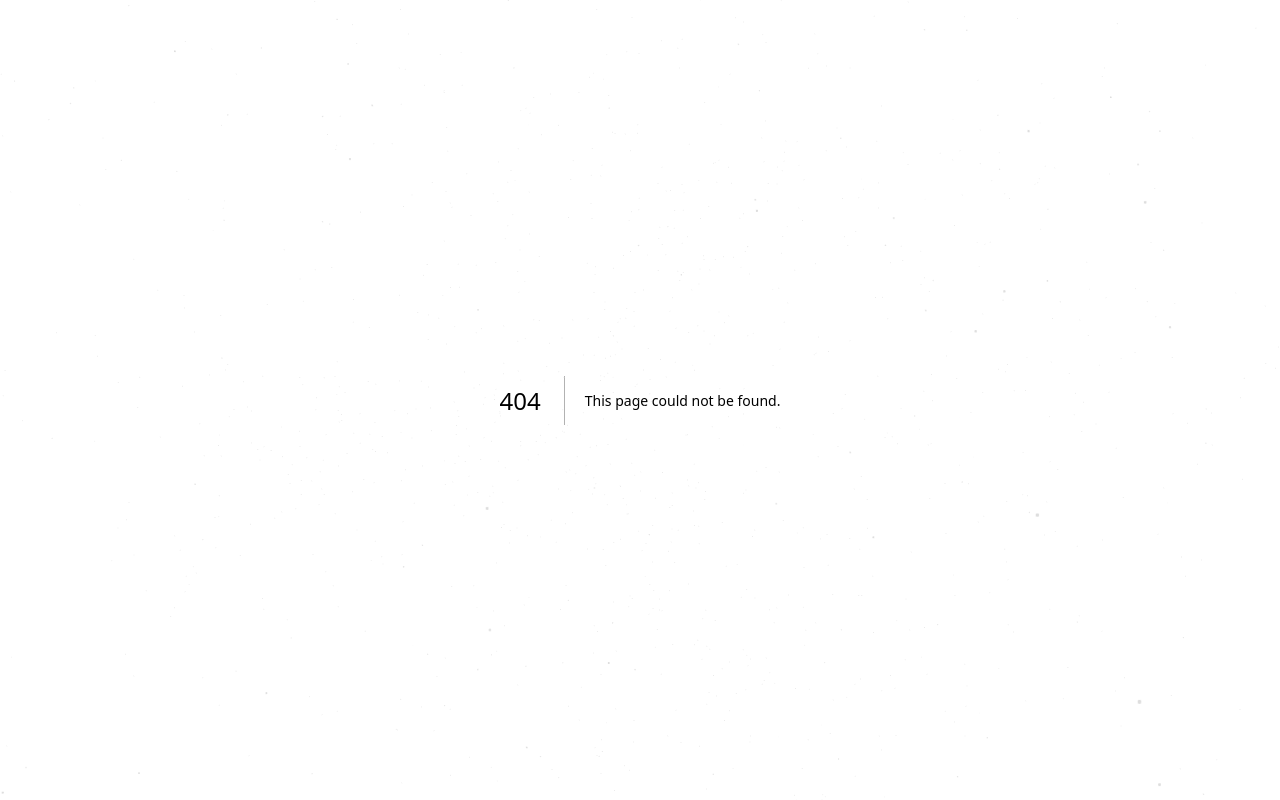
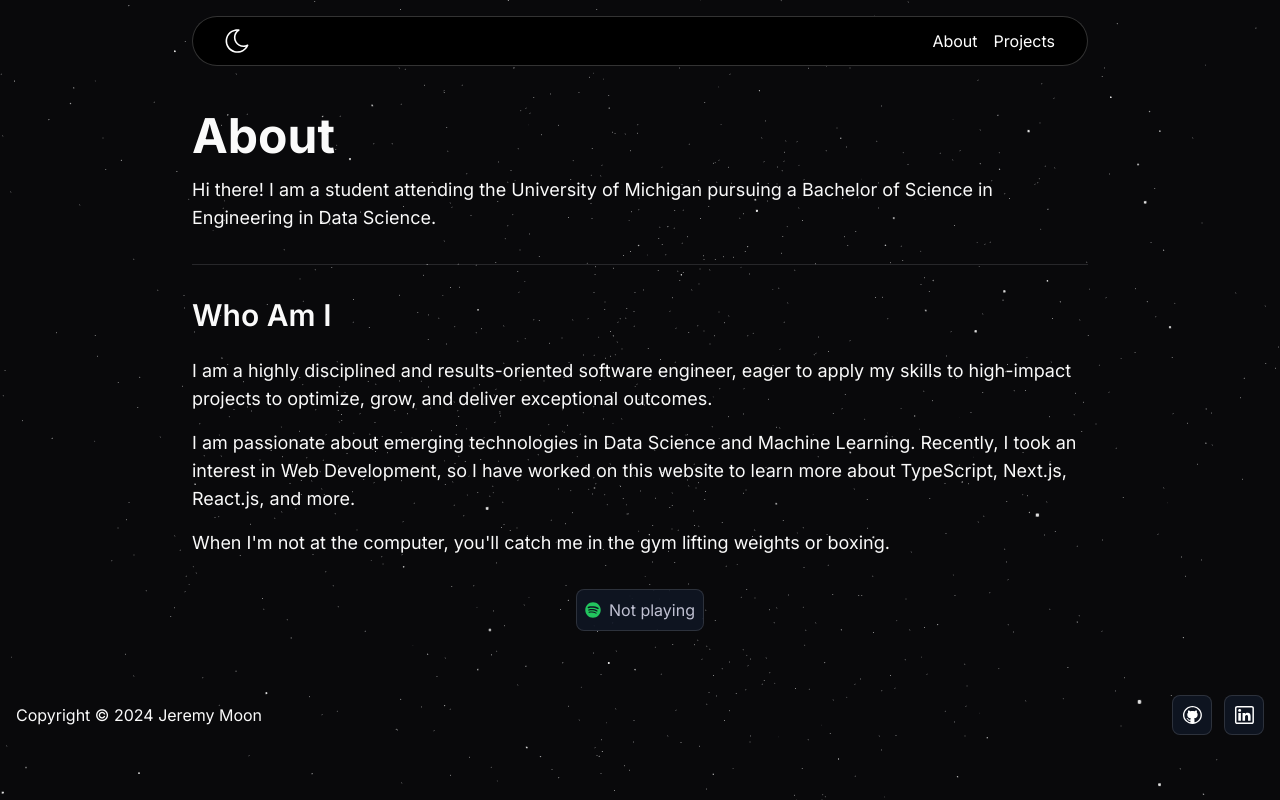
Before and after one commit to jere67/personal-website, a Next.js app: page /about in a window 1280 px wide. Before the commit this address had no page. Built offline with nearby package versions, Linux system fonts and the light colour scheme; no server answers.

Commit message:
add external about me page with external navbar

```diff
--- /dev/null
+++ b/app/about/About.tsx
@@ -0,0 +1,19 @@
+import React from 'react'
+
+const About = () => {
+  return (
+    <div className="max-w-4xl mx-auto">
+      <h1 className="text-5xl font-bold mb-4 pt-20">About</h1>
+      <p className="text-lg mb-8">Hi there! I am a student attending the University of Michigan pursuing a Bachelor of Science in Engineering in Data Science.</p>
+      <hr />
+      <div className="mt-8">
+        <h2 className="text-3xl font-semibold mb-6">Who Am I</h2>
+        <p className="text-lg mb-4">I am a highly disciplined and results-oriented software engineer, eager to apply my skills to high-impact projects to optimize, grow, and deliver exceptional outcomes.</p>
+        <p className="text-lg mb-4">I am passionate about emerging technologies in Data Science and Machine Learning. Recently, I took an interest in Web Development, so I have worked on this website to learn more about TypeScript, Next.js, React.js, and more.</p>
+        <p className="text-lg mb-4">When I'm not at the computer, you'll catch me in the gym lifting weights or boxing.</p>
+      </div>
+    </div>
+  )
+}
+
+export default About
--- /dev/null
+++ b/app/about/page.tsx
@@ -0,0 +1,16 @@
+import Footer from "@/components/Footer";
+import { NavbarExternal } from "@/components/NavbarExternal";
+import React from "react";
+import About from "./About";
+
+export default function Home() {
+  return (
+    <menu>
+      <NavbarExternal />
+      <div className="container mx-auto px-4 pt-8">
+        <About />
+        <Footer showContact={false} />
+      </div>
+    </menu>
+  );
+}
--- a/app/page.tsx
+++ b/app/page.tsx
@@ -18,7 +18,7 @@ export default function Home() {
         <Projects />
         <Education />
         <Skills />
-        <Footer />
+        <Footer showContact={true} />
       </TracingBeam>
     </main>
   );
--- a/components/Footer.tsx
+++ b/components/Footer.tsx
@@ -4,10 +4,15 @@ import Button from './Button'
 import { FaLocationArrow } from 'react-icons/fa6'
 import Spotify from './ui/Spotify'
 
-const Footer = () => {
+const Footer = ({
+  showContact
+}: {
+  showContact: boolean
+}) => {
   return (
     <footer className='w-full pb-10 mb-[100px] md:mb-5' id='footer'>
 
+      {showContact && (
         <div className='flex flex-col items-center z-20'>
           {/* <h1 className='heading lg:max-w-[45vw]:'>Text here</h1>
           <p className='text-white-200 md:mt-10 my-5 text-center'>Text here</p> */}
@@ -20,6 +25,7 @@ const Footer = () => {
             />
           </a>
         </div>
+      )}
 
       <Spotify />
 
--- a/components/Grid.tsx
+++ b/components/Grid.tsx
@@ -1,6 +1,8 @@
 import React from 'react'
 import { BentoGrid, BentoGridItem } from './ui/BentoGrid'
 import { gridItems } from '@/data'
+import Button from './Button'
+import { FaLocationArrow } from 'react-icons/fa6'
 
 const Grid = () => {
   return (
@@ -27,6 +29,16 @@ const Grid = () => {
             />
         ))}
       </BentoGrid>
+      <div className='flex flex-col items-center z-20'>
+        <a href="/about">
+          <Button
+            title="Know more about me"
+            icon={<FaLocationArrow />}
+            position='right'
+            otherClasses='z-20'
+          />
+        </a>
+      </div>
     </section>
   )
 }
--- /dev/null
+++ b/components/NavbarExternal.tsx
@@ -0,0 +1,37 @@
+"use client";
+import React, { useState } from "react";
+import { HoveredLink, Menu, MenuItem, ProductItem } from "./ui/NavbarWithMenu";
+import { cn } from "@/utils/cn";
+
+export function NavbarExternal() {
+  return (
+    <div className="relative w-full flex items-center justify-center">
+      <Navbar className="top-4 max-w-4xl" />
+    </div>
+  );
+}
+
+function Navbar({ className }: { className?: string }) {
+  const [active, setActive] = useState<string | null>(null);
+  return (
+    <div
+      className={cn("fixed top-10 inset-x-0 max-w-2xl mx-auto z-50", className)}
+    >
+      <Menu setActive={setActive}>
+        <a href="/" className="relative mr-auto">
+          <img className="" width="24" height="24" src="./moon.svg"/>
+        </a>
+        <MenuItem setActive={setActive} active={active} item="About">
+          <div className="flex flex-col space-y-4 text-sm">
+            <HoveredLink href="/about">Who Am I</HoveredLink>
+          </div>
+        </MenuItem>
+        <MenuItem setActive={setActive} active={active} item="Projects">
+          <div className="flex flex-col space-y-4 text-sm">
+            <HoveredLink href="/projects">View All</HoveredLink>
+          </div>
+        </MenuItem>
+      </Menu>
+    </div>
+  );
+}
--- a/components/Projects.tsx
+++ b/components/Projects.tsx
@@ -2,6 +2,7 @@ import { projects } from '@/data'
 import React from 'react'
 import { PinContainer } from './ui/3d-pin'
 import { FaGithub, FaLocationArrow } from 'react-icons/fa6'
+import Button from './Button'
 
 const Projects = () => {
   return (
@@ -57,6 +58,17 @@ const Projects = () => {
           </div>
         ))}
       </div>
+
+      <div className='flex flex-col items-center z-20'>
+        <a href="/projects">
+          <Button
+            title="View All Projects"
+            icon={<FaLocationArrow />}
+            position='right'
+            otherClasses='z-20'
+          />
+        </a>
+      </div>
     </div>
   )
 }
--- /dev/null
+++ b/components/ui/NavbarWithMenu.tsx
@@ -0,0 +1,121 @@
+"use client";
+import React from "react";
+import { motion } from "framer-motion";
+import Link from "next/link";
+import Image from "next/image";
+
+const transition = {
+  type: "spring",
+  mass: 0.5,
+  damping: 11.5,
+  stiffness: 100,
+  restDelta: 0.001,
+  restSpeed: 0.001,
+};
+
+export const MenuItem = ({
+  setActive,
+  active,
+  item,
+  children,
+}: {
+  setActive: (item: string) => void;
+  active: string | null;
+  item: string;
+  children?: React.ReactNode;
+}) => {
+  return (
+    <div onMouseEnter={() => setActive(item)} className="relative">
+      <motion.p
+        transition={{ duration: 0.3 }}
+        className="cursor-pointer text-black hover:opacity-[0.9] dark:text-white"
+      >
+        {item}
+      </motion.p>
+      {active !== null && (
+        <motion.div
+          initial={{ opacity: 0, scale: 0.85, y: 10 }}
+          animate={{ opacity: 1, scale: 1, y: 0 }}
+          transition={transition}
+        >
+          {active === item && (
+            <div className="absolute top-[calc(100%_+_1.2rem)] left-1/2 transform -translate-x-1/2 pt-4">
+              <motion.div
+                transition={transition}
+                layoutId="active" // layoutId ensures smooth animation
+                className="bg-white dark:bg-black backdrop-blur-sm rounded-2xl overflow-hidden border border-black/[0.2] dark:border-white/[0.2] shadow-xl"
+              >
+                <motion.div
+                  layout // layout ensures smooth animation
+                  className="w-max h-full p-4"
+                >
+                  {children}
+                </motion.div>
+              </motion.div>
+            </div>
+          )}
+        </motion.div>
+      )}
+    </div>
+  );
+};
+
+export const Menu = ({
+  setActive,
+  children,
+}: {
+  setActive: (item: string | null) => void;
+  children: React.ReactNode;
+}) => {
+  return (
+    <nav
+      onMouseLeave={() => setActive(null)} // resets the state
+      className="relative rounded-full border border-transparent dark:bg-black dark:border-white/[0.2] bg-white shadow-input flex justify-end space-x-4 px-8 py-3 "
+    >
+      {children}
+    </nav>
+  );
+};
+
+export const ProductItem = ({
+  title,
+  description,
+  href,
+  src,
+}: {
+  title: string;
+  description: string;
+  href: string;
+  src: string;
+}) => {
+  return (
+    <Link href={href} className="flex space-x-2">
+      <Image
+        src={src}
+        width={140}
+        height={70}
+        alt={title}
+        className="flex-shrink-0 rounded-md shadow-2xl"
+      />
+      <div>
+        <h4 className="text-xl font-bold mb-1 text-black dark:text-white">
+          {title}
+        </h4>
+        <p className="text-neutral-700 text-sm max-w-[10rem] dark:text-neutral-300">
+          {description}
+        </p>
+      </div>
+    </Link>
+  );
+};
+
+export const HoveredLink = ({ children, ...rest }: any) => {
+  return (
+    <Link
+      {...rest}
+      className="text-neutral-700 dark:text-neutral-200 hover:text-black "
+    >
+      {children}
+    </Link>
+  );
+};
```
Also changed, not shown: app/projects/page.tsx (added). Lines whose indentation alone changed are shown as unchanged.
